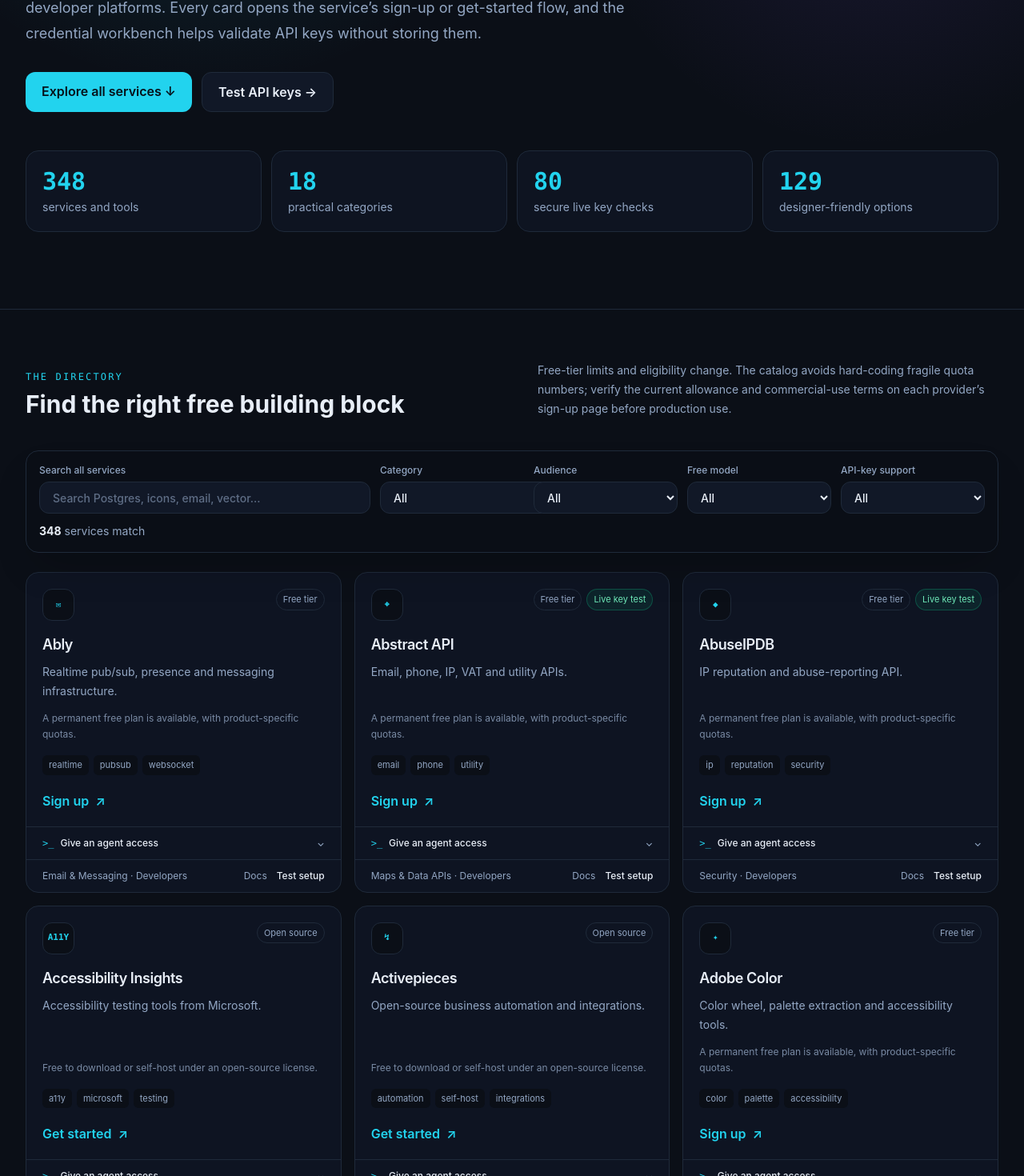
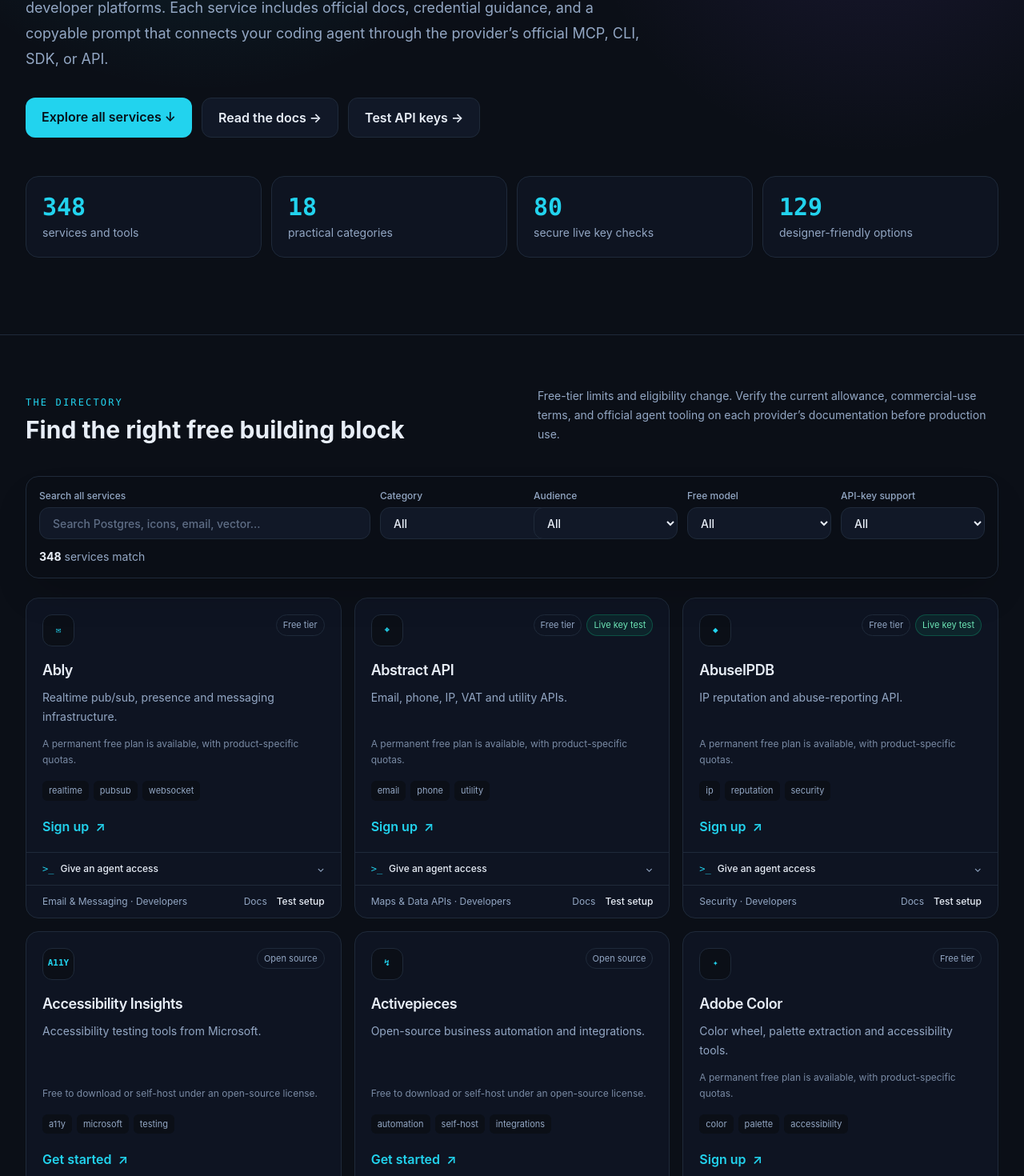
Before and after one commit to yishaik/free-stack-starter, a Next.js app: page / in a window 1280 px wide. Shown: the part 399-1869 px from the top of the page at 80% size. Built offline with nearby package versions, Linux system fonts and the light colour scheme.

Commit message:
Align landing content with directory features

```diff
--- a/app/page.tsx
+++ b/app/page.tsx
@@ -24,10 +24,11 @@ export default function Home() {
                 Build a serious product with a <span className="text-accent">$0 starting stack.</span>
               </h1>
               <p className="mt-6 max-w-3xl text-lg leading-8 text-muted">
-                A searchable directory of free tiers, open-source tools, design resources, APIs and developer platforms. Every card opens the service’s sign-up or get-started flow, and the credential workbench helps validate API keys without storing them.
+                A searchable directory of free tiers, open-source tools, design resources, APIs and developer platforms. Each service includes official docs, credential guidance, and a copyable prompt that connects your coding agent through the provider’s official MCP, CLI, SDK, or API.
               </p>
               <div className="mt-8 flex flex-wrap gap-3">
                 <a href="#directory" className="rounded-xl bg-accent px-5 py-3 font-semibold text-[#06111a]">Explore all services ↓</a>
+                <Link href="/docs" className="rounded-xl border border-line bg-panel px-5 py-3 font-semibold hover:border-accent">Read the docs →</Link>
                 <Link href="/test-keys" className="rounded-xl border border-line bg-panel px-5 py-3 font-semibold hover:border-accent">Test API keys →</Link>
               </div>
             </div>
@@ -55,7 +56,7 @@ export default function Home() {
               <h2 className="mt-2 text-3xl font-bold">Find the right free building block</h2>
             </div>
             <p className="max-w-xl text-sm leading-6 text-muted">
-              Free-tier limits and eligibility change. The catalog avoids hard-coding fragile quota numbers; verify the current allowance and commercial-use terms on each provider’s sign-up page before production use.
+              Free-tier limits and eligibility change. Verify the current allowance, commercial-use terms, and official agent tooling on each provider’s documentation before production use.
             </p>
           </div>
           <ServiceDirectory />
@@ -63,10 +64,11 @@ export default function Home() {
       </main>
       <footer className="border-t border-line">
         <div className="mx-auto flex max-w-7xl flex-wrap items-center justify-between gap-3 px-5 py-8 text-sm text-muted sm:px-8">
-          <span>Free Stack Starter · MIT licensed</span>
+          <span>Free Stack Directory · MIT licensed</span>
           <div className="flex gap-4">
+            <Link href="/docs" className="hover:text-accent">Docs</Link>
+            <Link href="/test-keys" className="hover:text-accent">Credential security</Link>
             <a href="https://github.com/yishaik/free-stack-starter" target="_blank" rel="noreferrer" className="hover:text-accent">Contribute a service ↗</a>
-            <Link href="/test-keys" className="hover:text-accent">Credential security</Link>
           </div>
         </div>
       </footer>
```
